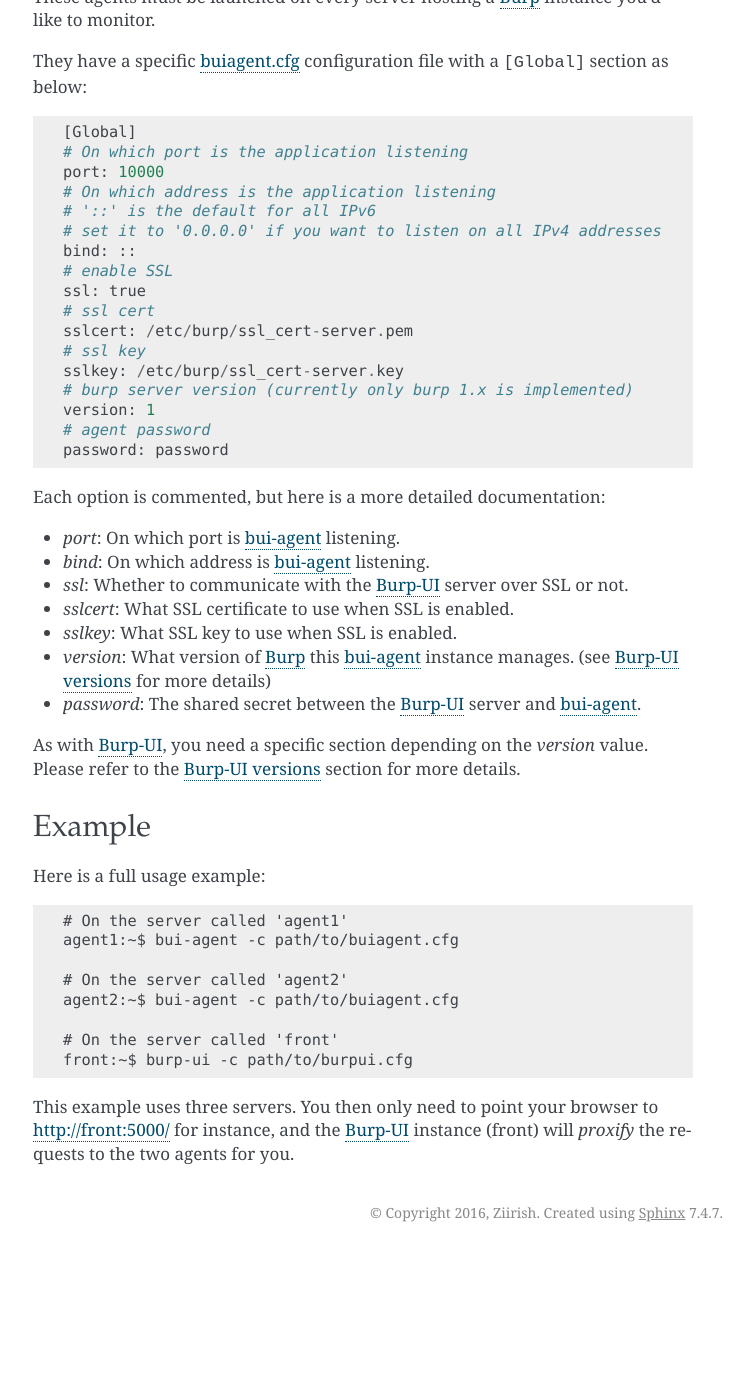
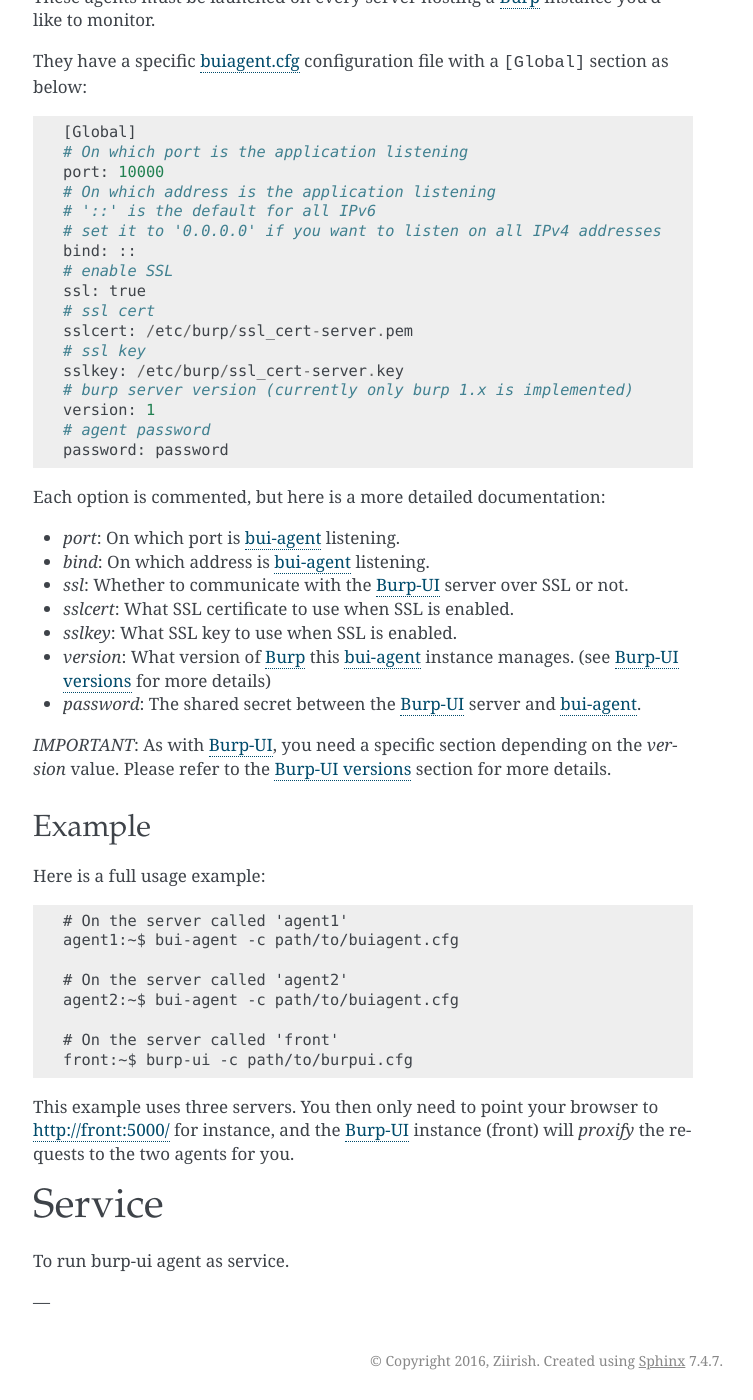
Before and after one commit to ziirish/burp-ui, a Sphinx documentation site: the page built from docs/buiagent.rst, in a window 1280 px wide and 1400 px high, scrolled down 1696 px. Shown: the whole window, without its empty margins (387-1140 px from the left). Built offline with Sphinx 7.4.7, drawn with Linux system fonts in a browser that asks for light colours; pages that are not in the unit, such as notebooks, are missing from menus; before the commit the page ends 2948 px from its top, so only the background shows below that.

Commit message:
Update buiagent.rst

```diff
--- a/docs/buiagent.rst
+++ b/docs/buiagent.rst
@@ -124,7 +124,7 @@
   `Burp-UI versions <usage.html#versions>`__ for more details)
 - *password*: The shared secret between the `Burp-UI`_ server and `bui-agent`_.
 
-As with `Burp-UI`_, you need a specific section depending on the *version*
+*IMPORTANT*: As with `Burp-UI`_, you need a specific section depending on the *version*
 value. Please refer to the `Burp-UI versions <usage.html#versions>`__ section
 for more details.
 
@@ -150,6 +150,14 @@
 http://front:5000/ for instance, and the `Burp-UI`_ instance (front) will
 *proxify* the requests to the two agents for you.
 
+Service
+=======
+
+To run burp-ui agent as service.
+
+
+---
+
 
 .. _Burp: http://burp.grke.org/
 .. _Burp-UI: https://git.ziirish.me/ziirish/burp-ui
```
